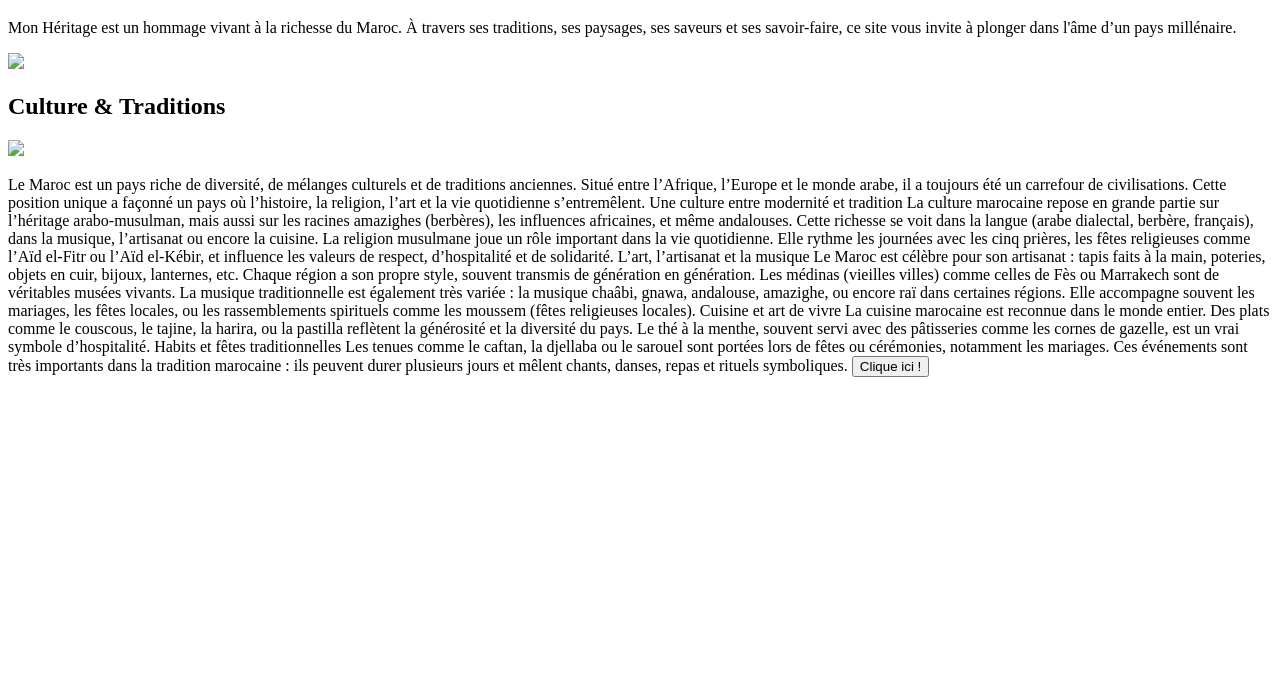
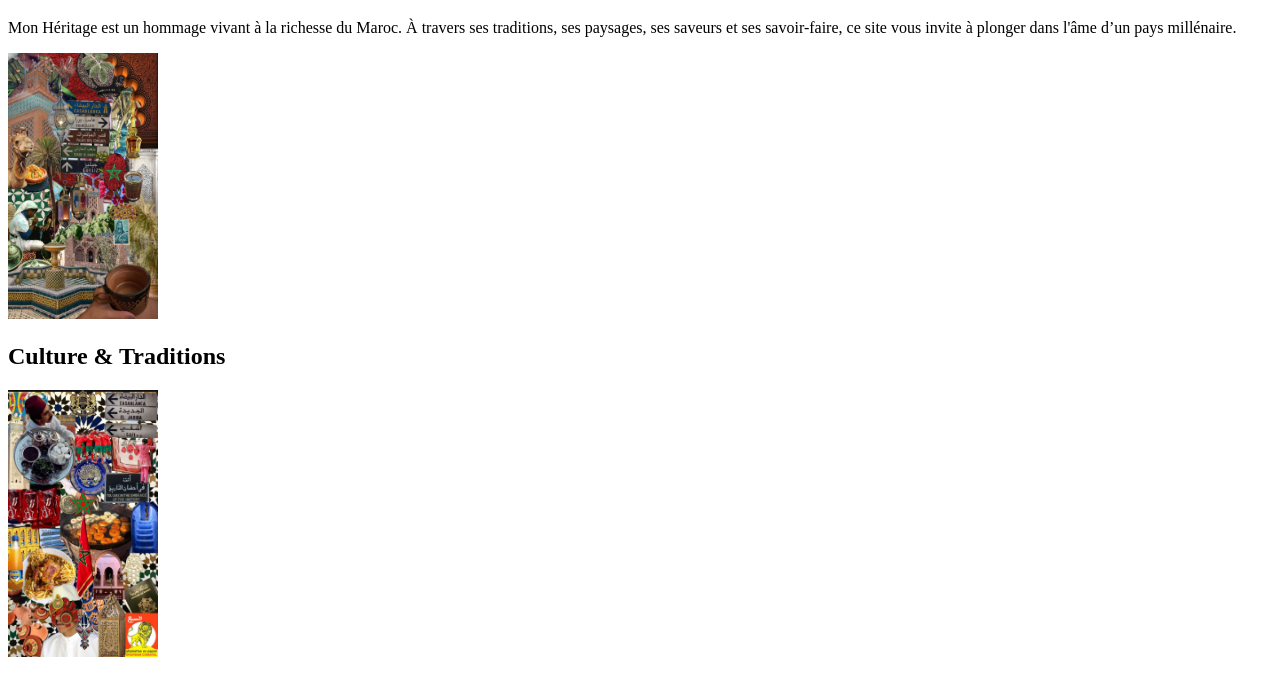
Before and after one commit to Nohaa-elj/mon-site, a plain HTML site: page index.html in a window 1280 px wide. Shown: the part 61-735 px from the top of the page. Drawn offline with Linux system fonts and the light colour scheme.

Commit message:
Add files via upload

```diff
--- a/index.html
+++ b/index.html
@@ -9,10 +9,10 @@
 <body>
 <h1>Mon Héritage</h1>
 	<p style="color: black;">Mon Héritage est un hommage vivant à la richesse du Maroc. À travers ses traditions, ses paysages, ses saveurs et ses savoir-faire, ce site vous invite à plonger dans l'âme d’un pays millénaire.</p>
-  <img src="images/Marocco.jpg" width="150px" />
+  <img src="Marocco.jpg" width="150px" />
 	<h2>Culture & Traditions</h2>
 
-<img src="images/maroc2.jpg" width="150px" />
+<img src="maroc2.jpg" width="150px" />
 
    <p style="color: black;">Le Maroc est un pays riche de diversité, de mélanges culturels et de traditions anciennes. Situé entre l’Afrique, l’Europe et le monde arabe, il a toujours été un carrefour de civilisations. Cette position unique a façonné un pays où l’histoire, la religion, l’art et la vie quotidienne s’entremêlent.
 
```
Also changed, not shown: Marocco.jpg (added), maroc2.jpg (added).
